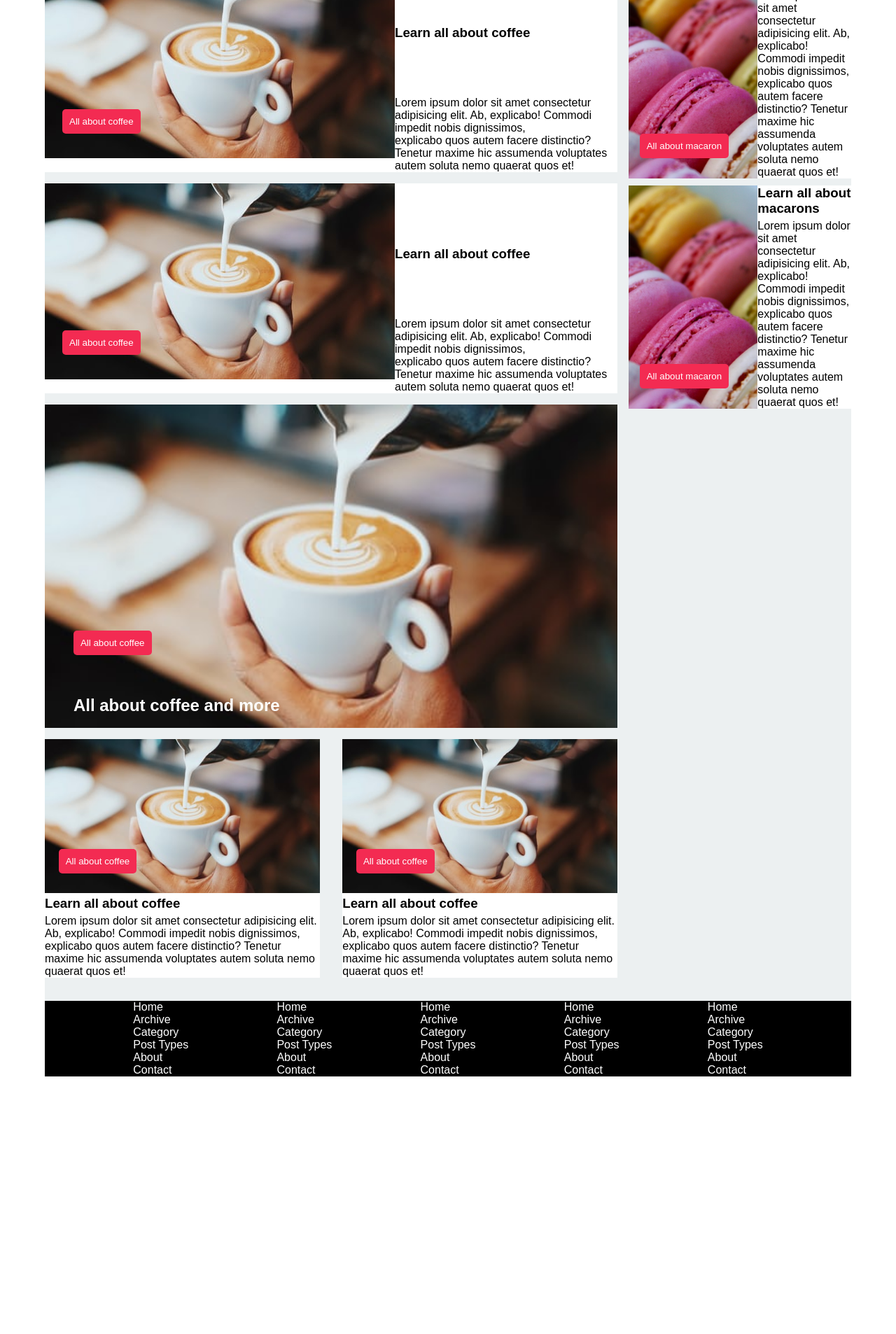
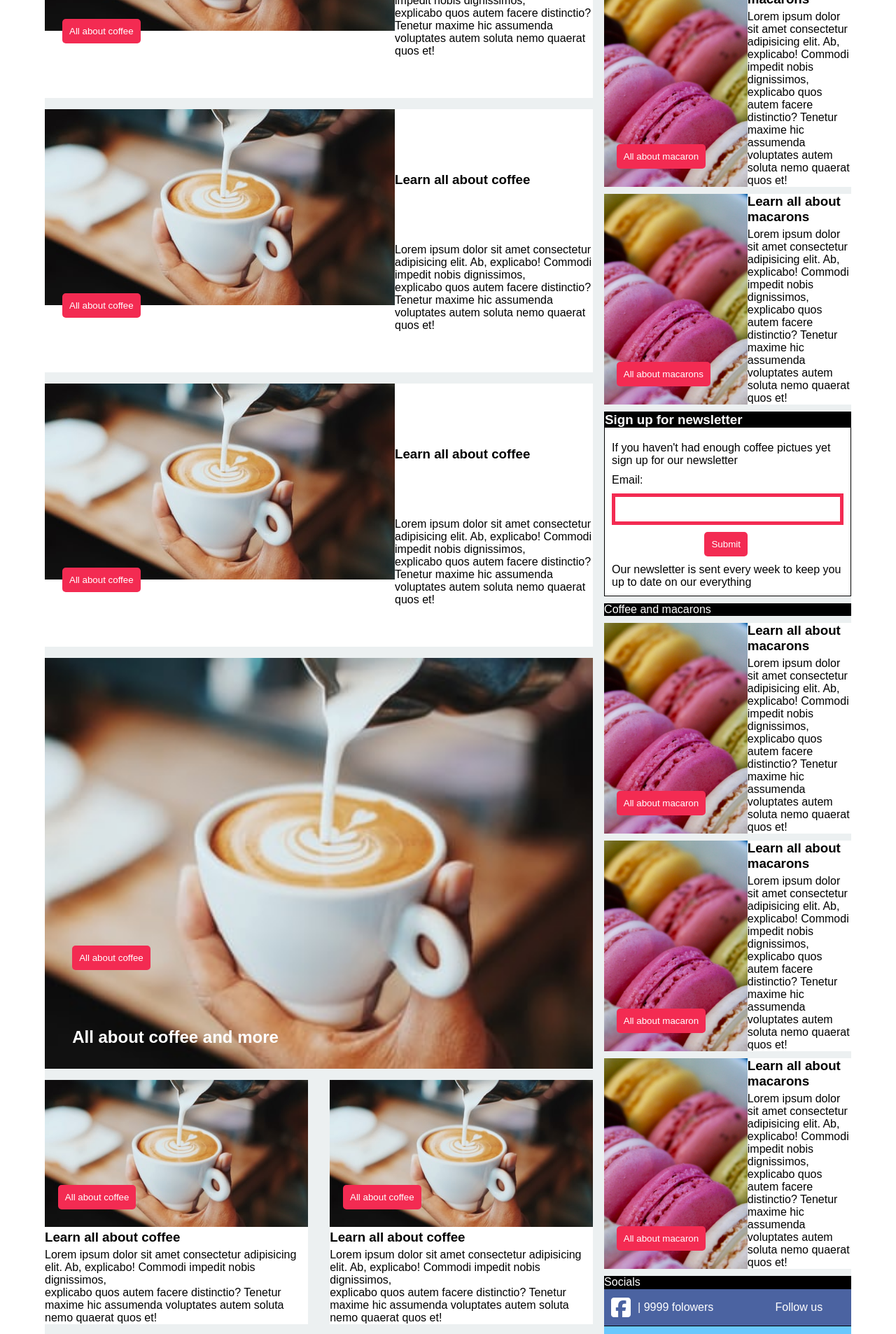
Before and after one commit to CcharlotteHh/p3, a PHP site: page / in a window 1280 px wide. Shown: the part 1400-3306 px from the top of the page at 70% size. Before the commit the page ends 2938 px from the top, so only its background shows below. Run offline with PHP 8.4, Linux system fonts and the light colour scheme; some libraries are stand-ins or nearby versions.

Commit message:
Add files via upload

```diff
--- a/web/opdracht2/css/style.css
+++ b/web/opdracht2/css/style.css
@@ -70,7 +70,7 @@ main {
     "upper upper"
     "latest sidebar"
     "populair sidebar"
-    "relevant . ";
+    " relevant socials ";
 }
 
 .upper {
@@ -91,7 +91,11 @@ main {
 
 .relevant {
   grid-area: relevant;
-  background-color: purple;
+}
+
+.socials {
+  gap: 0 rem;
+  grid-area: socials;
 }
 
 /*styling upper content*/
@@ -213,8 +217,8 @@ aside {
   margin-bottom: 5px;
 }
 
-.sidebar-card{
-  margin-bottom:10px;
+.sidebar-card {
+  margin-bottom: 10px;
 }
 
 .sidebar-card img {
@@ -223,23 +227,94 @@ aside {
   object-fit: cover;
 }
 
-.macaron{
+.sidebarAbove {
   margin-bottom: 10px;
 }
-.macaron{
+
+.macaron {
+  margin-bottom: 10px;
+}
+.macaron {
   display: flex;
   position: relative;
 }
 
-.macaron-image img{
+.macaron-image img {
   width: 100%;
   height: 100%;
   object-fit: cover;
 }
-.macaron-image button{
+.macaron-image button {
   position: absolute;
-  top:80%;
-  left:5%;
+  top: 80%;
+  left: 5%;
+}
+
+.news-letter {
+  width: 100%;
+  border: 1px solid black;
+  background-color: white;
+  margin-bottom: 10px;
+}
+
+.news-letter h3 {
+  color: white;
+  background-color: black;
+  margin-bottom: 20px;
+}
+
+.newsletter-textpart {
+  margin: 10px;
+}
+.newsletter-textpart p {
+  margin-bottom: 10px;
+}
+.newsletterinput {
+  width: 100%;
+  border: 5px solid var(--primary-pink);
+  padding: 10px;
+  margin: 10px 0px 10px;
+}
+
+.news-letter button {
+  margin-left: 40%;
+  margin-bottom: 10px;
+}
+
+/*socials styling*/
+.socials li {
+  list-style: none;
+  width: 100%;
+  display: flex;
+  align-items: center;
+  color: white;
+  border-top: 1px solid black;
+}
+
+.socials li i {
+  margin: 10px 10px;
+}
+
+.socials li a {
+  margin-left: 25%;
+  text-decoration: none;
+  color: white;
+  cursor: pointer;
+}
+
+.facebook {
+  background-color: #4b63a1;
+}
+
+.twitter {
+  background-color: #69c8fe;
+}
+.youtube {
+  background-color: #c41713;
+}
+
+.wifi {
+  background-color: #f17400;
 }
 /*populair styling*/
 
@@ -289,6 +364,12 @@ aside {
   width: 100%;
 }
 
+.relevant {
+  width: 100%;
+  height: 100%;
+  object-fit: cover;
+}
+
 /* footer styling*/
 footer {
   display: flex;
--- a/web/opdracht2/index.html
+++ b/web/opdracht2/index.html
@@ -5,6 +5,7 @@
     <meta http-equiv="X-UA-Compatible" content="IE=edge" />
     <meta name="viewport" content="width=device-width, initial-scale=1.0" />
     <title>Magazine</title>
+    <script src="https://kit.fontawesome.com/c3875a19f9.js" crossorigin="anonymous"></script>
     <link rel="stylesheet" href="css/style.css" />
   </head>
   <body>
@@ -114,6 +115,7 @@
         </section>
         <!--side bar with smaller articles-->
         <aside class="sidebar">
+          <p class="textAbove sidebarAbove">Coffee and macarons</p>
           <article class="sidebar-card">
             <!--side bar big article-->
             <figure class="article-image">
@@ -166,7 +168,7 @@
             <article class="macaron">
               <figure class="macaron-image">
                 <img src="img/macaros.jpg" alt="macaron" />
-                <button>All about macaron</button>
+                <button>All about macarons</button>
               </figure>
 
               <div class="article-content">
@@ -180,8 +182,77 @@
               </div>
             </article>
 
+            <section class="news-letter">
+              <h3>Sign up for newsletter</h3>
+              <div class="newsletter-textpart">
+              <p>If you haven't had enough coffee pictues yet sign up for our newsletter</p>
+              <label for="newsletter">Email:</label>
+              <input class="newsletterinput" name="email" type="text">
+              <button type="submit">Submit</button>
+              <p>Our newsletter is sent every week to keep you up to date on our everything</p>
+            </div>
+            </section>
+            <div class="small-side-container">
+              <p class="textAbove sidebarAbove">Coffee and macarons</p>
+              <article class="macaron">
+                <figure class="macaron-image">
+                  <img src="img/macaros.jpg" alt="macaron" />
+                  <button>All about macaron</button>
+                </figure>
+
+                <div class="article-content">
+                  <h3 class="card-titile">Learn all about macarons</h3>
+                  <p>
+                    Lorem ipsum dolor sit amet consectetur adipisicing elit. Ab,
+                    explicabo! Commodi impedit nobis dignissimos,<br />
+                    explicabo quos autem facere distinctio? Tenetur maxime hic
+                    assumenda voluptates autem soluta nemo quaerat quos et!
+                  </p>
+                </div>
+              </article>
+              <article class="macaron">
+                <figure class="macaron-image">
+                  <img src="img/macaros.jpg" alt="macaron" />
+                  <button>All about macaron</button>
+                </figure>
+
+                <div class="article-content">
+                  <h3 class="card-titile">Learn all about macarons</h3>
+                  <p>
+                    Lorem ipsum dolor sit amet consectetur adipisicing elit. Ab,
+                    explicabo! Commodi impedit nobis dignissimos,<br />
+                    explicabo quos autem facere distinctio? Tenetur maxime hic
+                    assumenda voluptates autem soluta nemo quaerat quos et!
+                  </p>
+                </div>
+              </article>
+              <article class="macaron">
+                <figure class="macaron-image">
+                  <img src="img/macaros.jpg" alt="macaron" />
+                  <button>All about macaron</button>
+                </figure>
+
+                <div class="article-content">
+                  <h3 class="card-titile">Learn all about macarons</h3>
+                  <p>
+                    Lorem ipsum dolor sit amet consectetur adipisicing elit. Ab,
+                    explicabo! Commodi impedit nobis dignissimos,<br />
+                    explicabo quos autem facere distinctio? Tenetur maxime hic
+                    assumenda voluptates autem soluta nemo quaerat quos et!
+                  </p>
+                </div>
+
           </div>
-        </aside>
+          <p class="textAbove">Socials</p>
+          <ul class="socials">
+            <li class="facebook"><i class="fab fa-facebook-square fa-2x"></i><div class="follow-amount">| 9999 folowers</div><a href="#">Follow us</a></li>
+            <li class="twitter"><i class="fab fa-twitter-square fa-2x"></i><div class="follow-amount">| 9999 folowers</div><a href="#">Follow us</a></li>
+            <li class="youtube"><i class="fab fa-youtube-square fa-2x"></i><div class="follow-amount">| 9999 folowers</div><a href="#">Follow us</a></li>
+            <li class="wifi"><i class="fab fa-chromecast fa-2x"></i><div class="follow-amount">| 9999 folowers</div><a href="#">Follow us</a></li>
+          </ul>
+          </aside>
+
+
         <!--populair news-->
         <section class="populair">
           <figure class="populairItem">
```
Also changed, not shown: web/opdracht2/gridontwerp.png (added), 1 other file.
